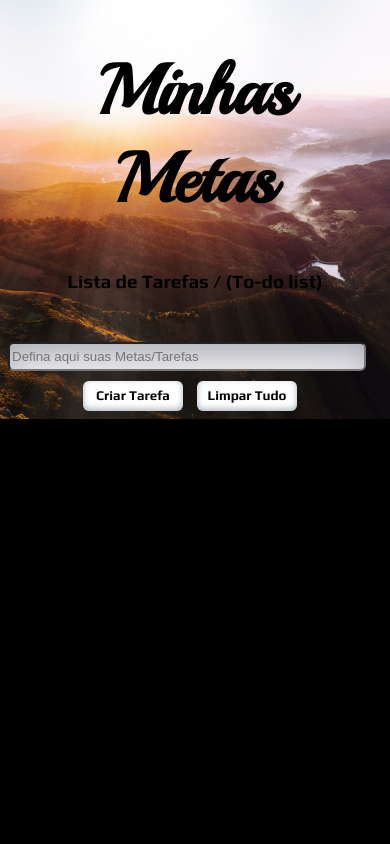
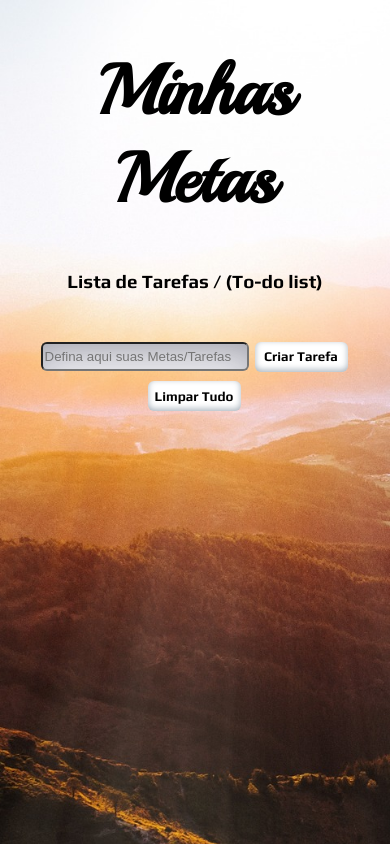
Before and after one commit to rodrigocostadev/Lista-de-tarefas--todolist-, a plain HTML site: page index.html in a window 390 px wide. Drawn offline with Linux system fonts and the light colour scheme; a web font is replaced by a local one.

Commit message:
reponsividade
reponsivdade concluida

```diff
--- a/style.css
+++ b/style.css
@@ -4,6 +4,7 @@ body{
     background-image: url(assets/climbing-to-the-top-g2c84fa7d9_1920.jpg);
     /* background-image: url(/assets/keyboard-g01fba25ed_1920.jpg); */
     background-size: cover;
+    /* background-size: contain; */
     background-repeat: no-repeat;
 }
 h1{
@@ -96,8 +97,53 @@ h3{
 }
 
 
+@media (max-width: 1450px){
+    body{
+        background-size: 115%;
+    }
+}
+@media (max-width: 1100px){
+    body{
+        background-size: 160%;
+    }
+}
 @media (max-width: 850px){
+    body{
+        background-size: 220%;
+    }
     #input{
         width: 350px;
     }
 }
+@media (max-width: 670px){
+    body{
+        background-size: 400%;
+        background-position-x: 10%;
+        background-position-y: top;
+    }
+    #input{
+        width: 200px;
+        margin-right: 2px;
+    }
+    .botoesprincipais{
+        margin-right: 2px;
+        width: 93px;
+        height: 30px;
+    }
+}
+/* @media (max-width: 430px){
+    body{
+        background-size: 400%;
+        background-position-x: 10%;
+        background-position-y: top;
+    }
+    #input{
+        width: 200px;
+        margin-right: 2px;
+    }
+    .botoesprincipais{
+        margin-right: 2px;
+        width: 93px;
+        height: 30px;
+    }
+} */
```
